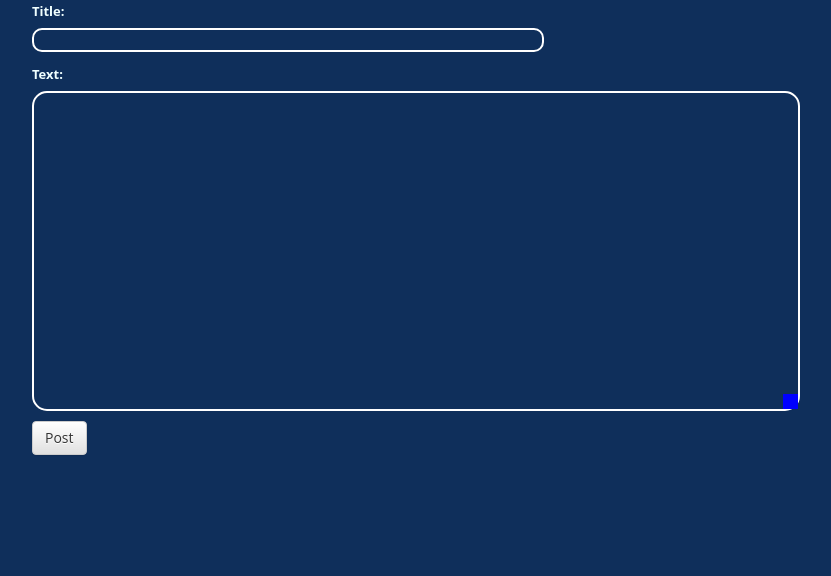
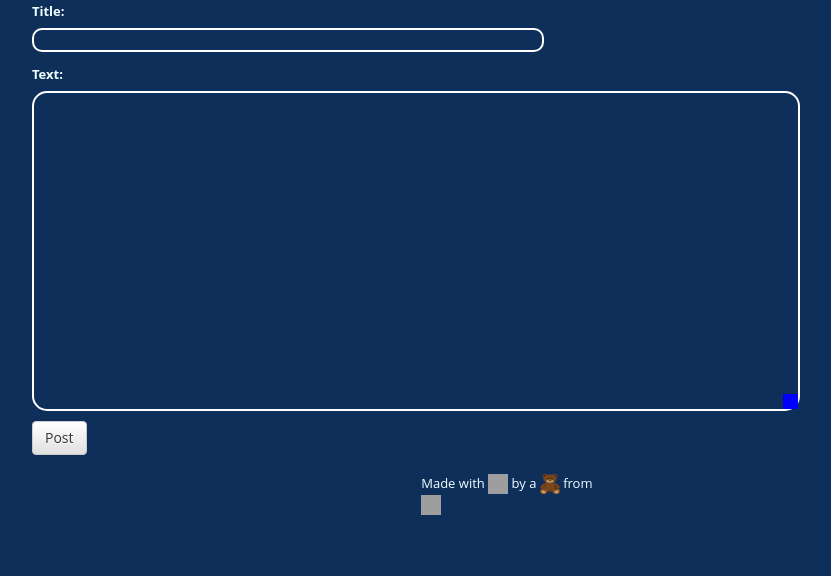
Before and after one commit to calebdsouza/Blog-Website-Django, a Django app: page /post/new/ in a window 1280 px wide. Shown: the part 224-800 px from the top of the page, without its empty margins (111-942 px from the left). Run offline with Django 3.2, Linux system fonts and the light colour scheme; some libraries are stand-ins or nearby versions; grey boxes are pictures that could not be loaded.

Commit message:
Added a footer to the blog page

```diff
--- a/blogsite/static/CSS/blog.css
+++ b/blogsite/static/CSS/blog.css
@@ -182,3 +182,12 @@ label {
 #logout{
     margin-left: 80vw !important;
 }
+
+footer {
+    bottom: 0%;
+    color: azure;
+    position: relative;
+    display: block;
+    margin: 0 auto;
+    width: 190px;
+}
--- a/blogsite/templates/blog/base.html
+++ b/blogsite/templates/blog/base.html
@@ -25,5 +25,13 @@
             </div>
         </div>
     </div>
+    <footer>
+        Made with
+        <img src = "heat.png" style="height:20px; width:20px;"/>
+        by a
+        <img src = "Images/bear.png" style="height:20px; width:20px;"/>
+        from
+        <img src = "toronto.png" style="height:20px; width:20px;"/>
+    </footer>
 </body>
 </html>
```
Also changed, not shown: blogsite/static/Images/heat.png (added), blogsite/static/Images/toronto.png (added).
